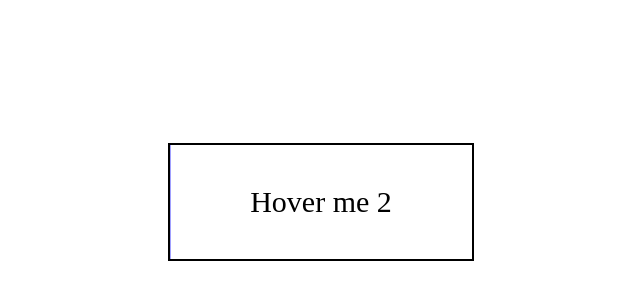
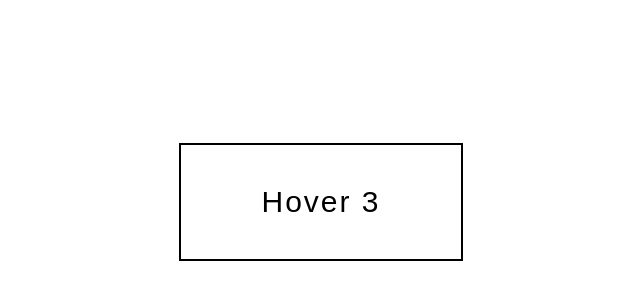
Before and after one commit to Fernando-ui/Animaciones-Avanzadas, a website: page 01-CSS-2D-transforms/index.html in a window 1280 px wide. Shown: the part 206-506 px from the top of the page, without its empty margins (319-959 px from the left). Drawn offline with Linux system fonts and the light colour scheme.

Commit message:
rotate button animation

```diff
--- a/01-CSS-2D-transforms/index.html
+++ b/01-CSS-2D-transforms/index.html
@@ -9,6 +9,7 @@
 </head>
 <body>
   <!-- <a href="#">Hover me</a> -->
-  <a href="#">Hover me 2</a>
+  <!-- <a href="#">Hover me 2</a> -->
+  <a href="#">Hover 3</a>
 </body>
 </html>
--- a/01-CSS-2D-transforms/sass/_02-swipe-button.scss
+++ b/01-CSS-2D-transforms/sass/_02-swipe-button.scss
@@ -1,36 +1,36 @@
-body{
-    height:100vh;
-    display:flex;
-    align-items:center;
-    justify-content:center;
-}
-a{
-    text-decoration:none;
-    font-size:30px;
-    border:2px solid #000;
-    color:#000;
-    padding: 40px 80px;
-    position:relative;
-    overflow:hidden;
-    transition:color 1s ease-out;
-}
-a::before{
-    content:'';
-    position:absolute;
-    width:100%;
-    background-color:blue;
-    height:100%;
-    top:0;
-    left:0;
-    transform:translateX(-100%);
-    transition:transform 1s ease-out;
-    z-index:-1;
-}
+// body{
+//     height:100vh;
+//     display:flex;
+//     align-items:center;
+//     justify-content:center;
+// }
+// a{
+//     text-decoration:none;
+//     font-size:30px;
+//     border:2px solid #000;
+//     color:#000;
+//     padding: 40px 80px;
+//     position:relative;
+//     overflow:hidden;
+//     transition:color 1s ease-out;
+// }
+// a::before{
+//     content:'';
+//     position:absolute;
+//     width:100%;
+//     background-color:blue;
+//     height:100%;
+//     top:0;
+//     left:0;
+//     transform:translateX(-100%);
+//     transition:transform 1s ease-out;
+//     z-index:-1;
+// }
 
-a:hover::before{
-    transform:translateX(0);
-}
-a:hover{
-    color:#fff;
+// a:hover::before{
+//     transform:translateX(0);
+// }
+// a:hover{
+//     color:#fff;
 
-}
+// }
--- /dev/null
+++ b/01-CSS-2D-transforms/sass/_03-square-button.scss
@@ -0,0 +1,51 @@
+body{
+    height:100vh;
+    display:flex;
+    align-items:center;
+    justify-content: center;
+}
+a{
+    text-decoration:none;
+    font-size:30px;
+    color:#000;
+    border:2px solid #000;
+    padding:40px 80px;
+    font-family: sans-serif;
+    letter-spacing: 2px;
+    position:relative;
+    transition:color 1s ease-out;
+}
+
+a::before{
+    content: '';
+    transition:transform 1s ;
+    position:absolute;
+    top:0;
+    left:0;
+    width:100%;
+    height:100%;
+    background-color:#262626;
+    transform: rotateX(90deg);
+    z-index:-1;
+}
+a::after{
+    content: '';
+    transition:transform 1s ;
+    position:absolute;
+    top:0;
+    left:0;
+    width:100%;
+    height:100%;
+    background-color:#262626;
+    transform: rotateY(90deg);
+    z-index:-1;
+}
+a:hover::before{
+    transform:rotateX(0deg);
+}
+a:hover::after{
+    transform:rotateY(0deg);
+}
+a:hover{
+    color:#fff;
+}
--- a/01-CSS-2D-transforms/sass/main.scss
+++ b/01-CSS-2D-transforms/sass/main.scss
@@ -1,2 +1,3 @@
-@import './01-rottating-button';
-@import './02-swipe-button';
+@import "./01-rottating-button";
+@import "./02-swipe-button";
+@import "./03-square-button";
```
Also changed, not shown: 01-CSS-2D-transforms/css/style.css.
